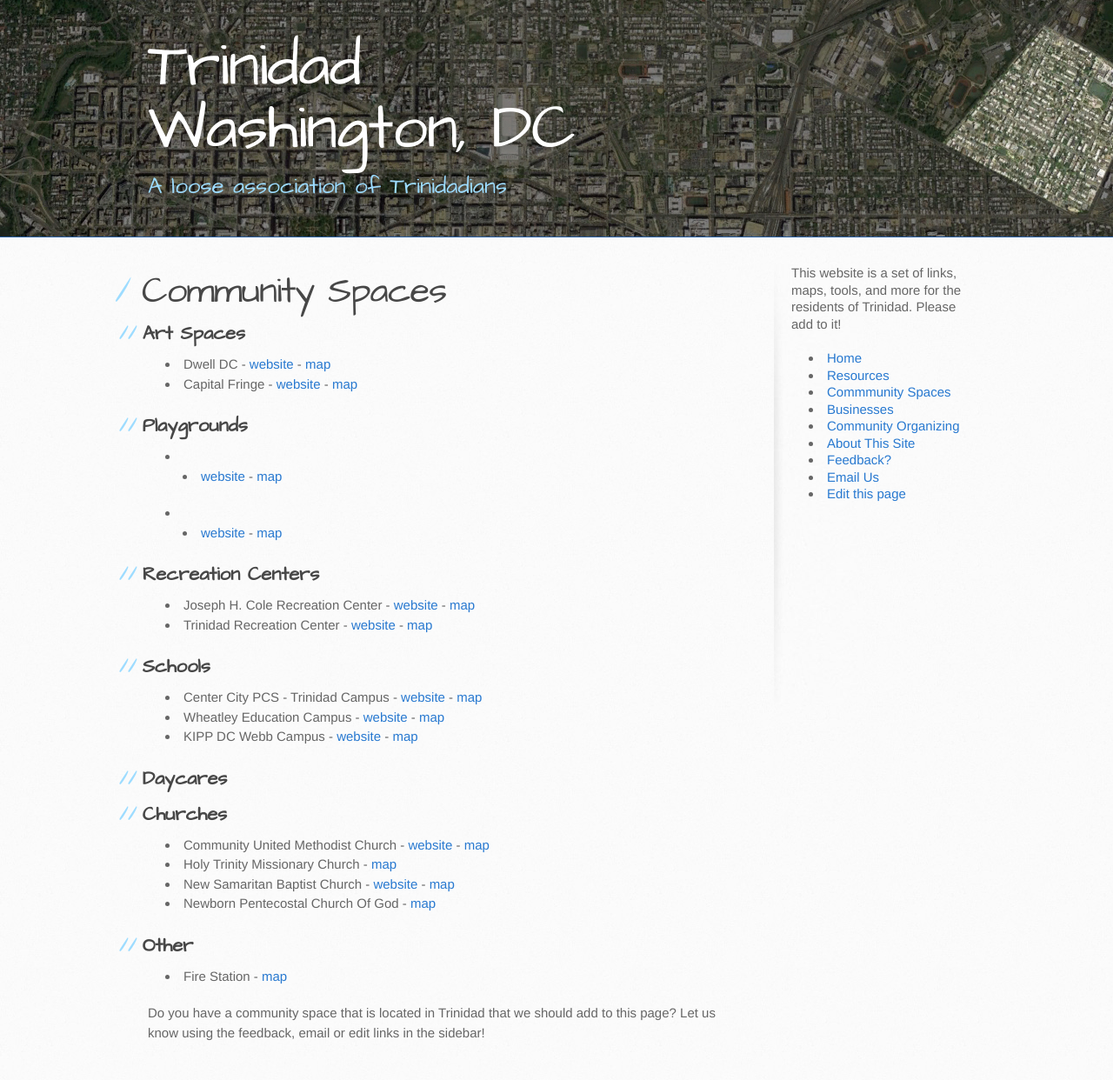
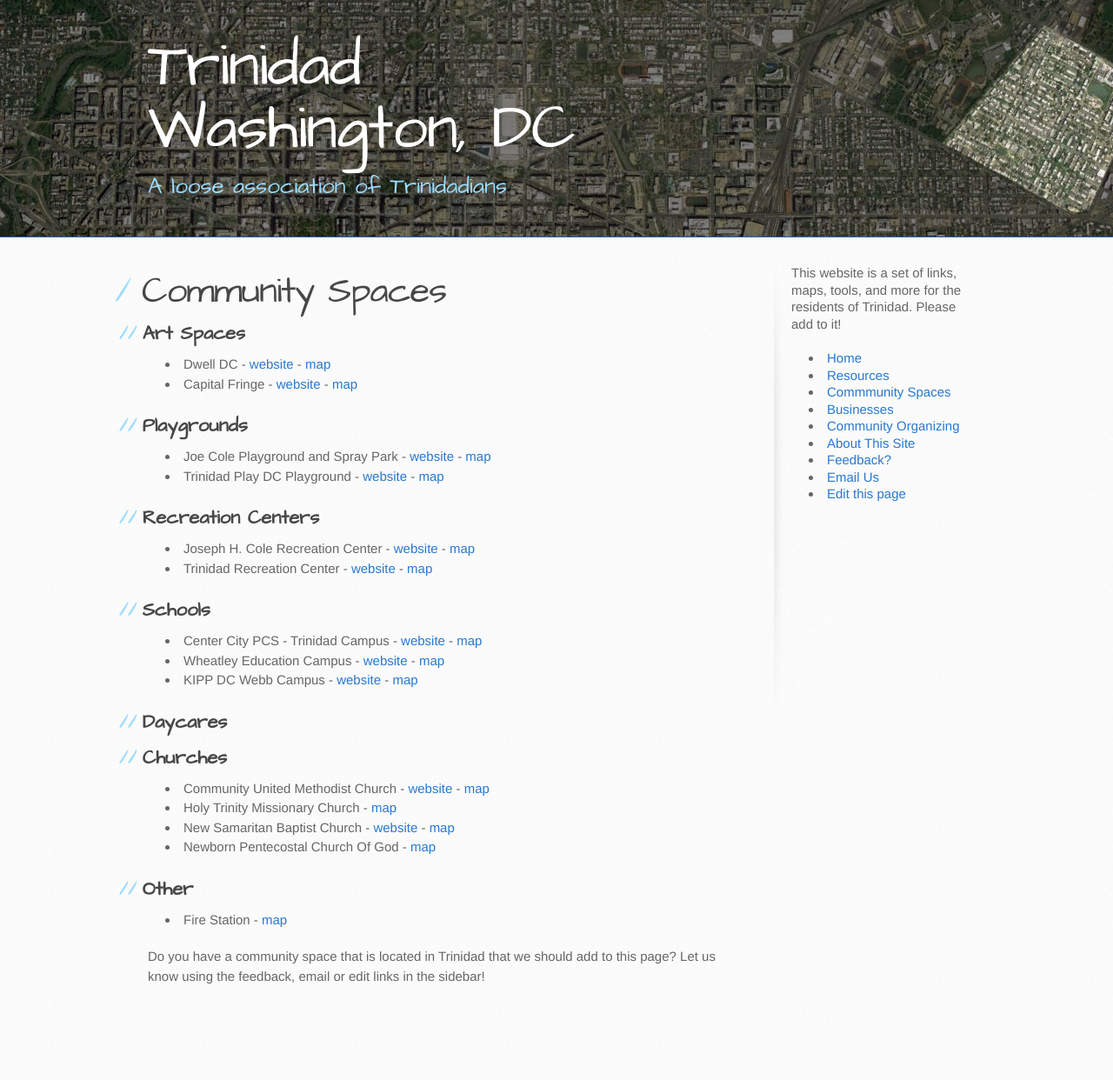
Before and after one commit to gbinal/tobago, a Jekyll site: the page built from community-spaces.md, in a window 1280 px wide. Shown: the whole page at 87% size. Built offline with Jekyll 4.4.1, drawn with Linux system fonts in a browser that asks for light colours; after the commit the page ends 1177 px from its top, so only the background shows below that.

Commit message:
Added playgrounds

```diff
--- a/community-spaces.md
+++ b/community-spaces.md
@@ -12,8 +12,8 @@ published: true
 
 ## Playgrounds
 
-*  - [website]() - [map]()
-*  - [website]() - [map]()
+* Joe Cole Playground and Spray Park - [website](https://dpr.dc.gov/page/spray-parks) - [map](https://goo.gl/maps/giGwWMYG5pFmEF8k7)
+* Trinidad Play DC Playground - [website](https://dgs.dc.gov/page/dgs-trinidad-play-dc-playground) - [map]()
 
 ## Recreation Centers
 
```
